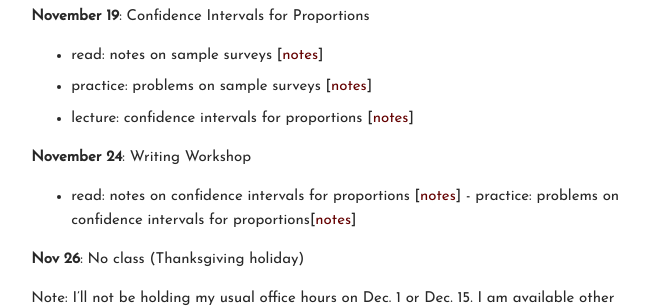
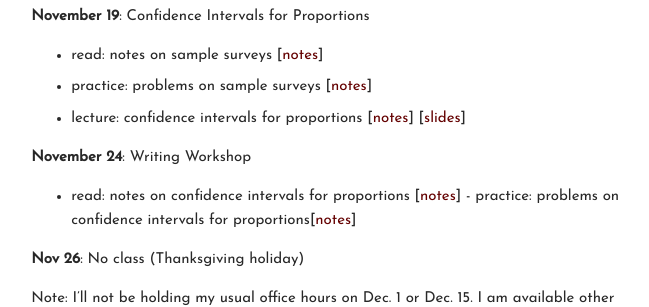
Before and after one commit to carlislerainey/carlislerainey.github.io, a Jekyll site: the page built from teaching/pols-209/index.md, in a window 1280 px wide and 900 px high, scrolled down 4116 px. Shown: the part 363-670 px from the top of the window, without its empty margins (431-1080 px from the left). Built offline with Jekyll 4.4.1, drawn with Linux system fonts in a browser that asks for light colours.

Commit message:
add ci slides

```diff
--- a/teaching/pols-209/index.md
+++ b/teaching/pols-209/index.md
@@ -163,7 +163,7 @@
 **November 19**: Confidence Intervals for Proportions
 - read: notes on sample surveys [[notes](https://www.dropbox.com/s/1pz343t0amkyg84/notes-sample-surveys.pdf?dl=0)]
 - practice: problems on sample surveys [[notes](https://www.dropbox.com/s/1pz343t0amkyg84/notes-sample-surveys.pdf?dl=0)]
-- lecture: confidence intervals for proportions [[notes](https://www.dropbox.com/s/xu5b2myv48uhzpn/notes-cis.pdf?dl=0)]
+- lecture: confidence intervals for proportions [[notes](https://www.dropbox.com/s/xu5b2myv48uhzpn/notes-cis.pdf?dl=0)] [[slides](https://www.dropbox.com/s/1mn3qp34f7275x8/slides-cis.pdf?dl=0)]
 
 **November 24**: Writing Workshop
 - read: notes on confidence intervals for proportions [[notes](https://www.dropbox.com/s/xu5b2myv48uhzpn/notes-cis.pdf?dl=0)]       - practice: problems on confidence intervals for proportions[[notes](https://www.dropbox.com/s/xu5b2myv48uhzpn/notes-cis.pdf?dl=0)]
```
